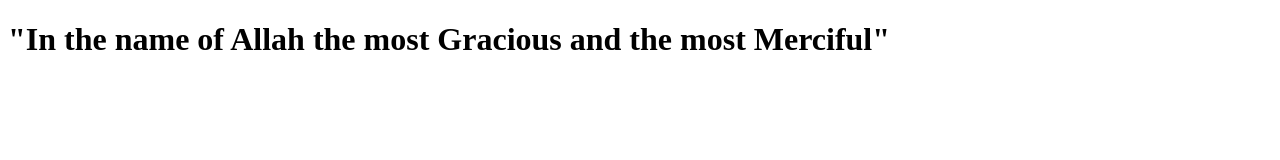
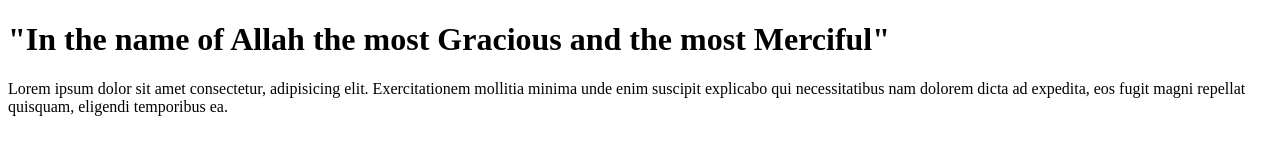
Before and after one commit to khalildpi/first_project, a plain HTML site: page index.html in a window 1280 px wide. Drawn offline with Linux system fonts and the light colour scheme.

Commit message:
ptag- added

```diff
--- a/index.html
+++ b/index.html
@@ -8,5 +8,6 @@
 </head>
 <body>
     <h1> "In the name of Allah the most Gracious and the most Merciful"</h1>
+    <p>Lorem ipsum dolor sit amet consectetur, adipisicing elit. Exercitationem mollitia minima unde enim suscipit explicabo qui necessitatibus nam dolorem dicta ad expedita, eos fugit magni repellat quisquam, eligendi temporibus ea.</p>
 </body>
 </html>
```
